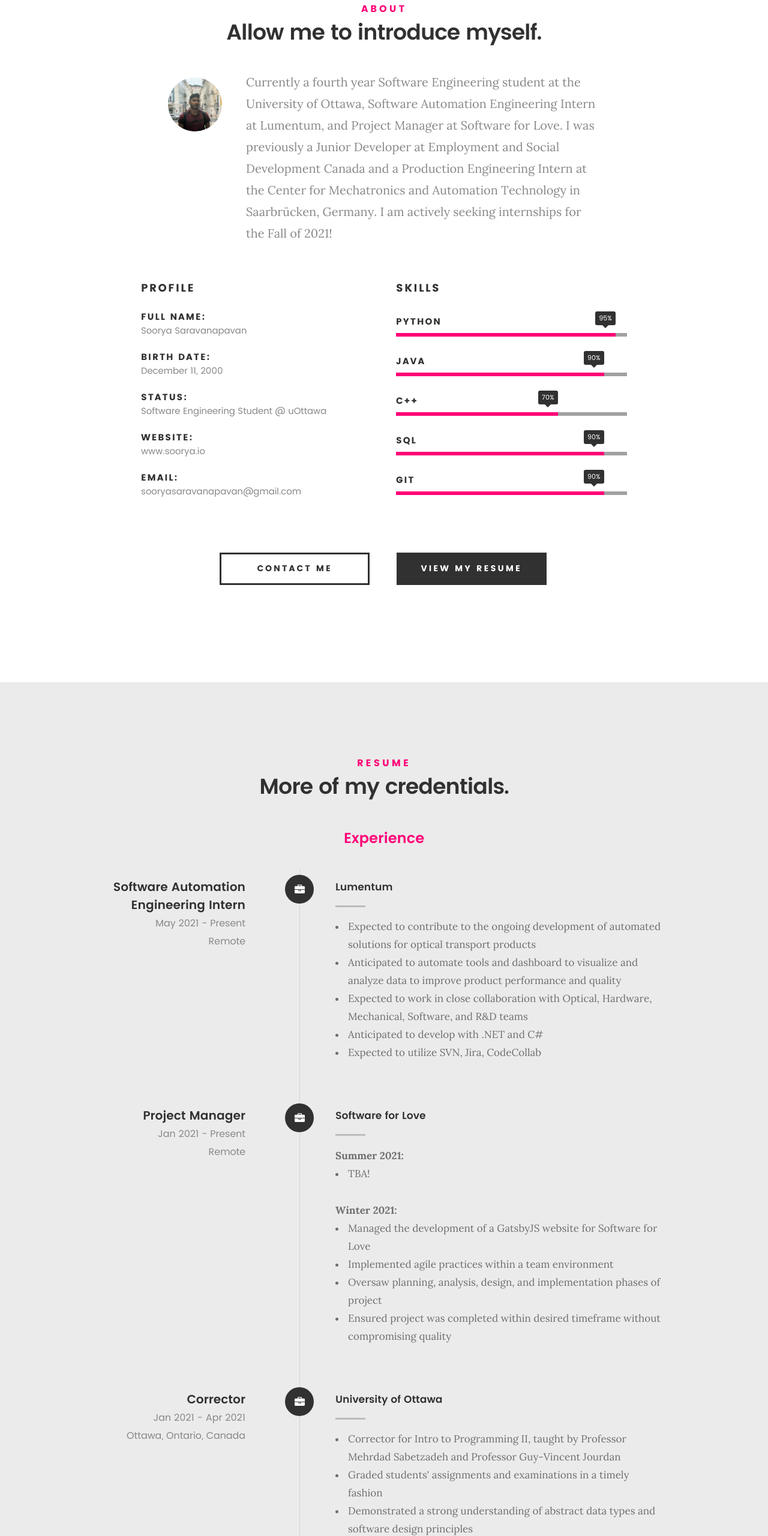
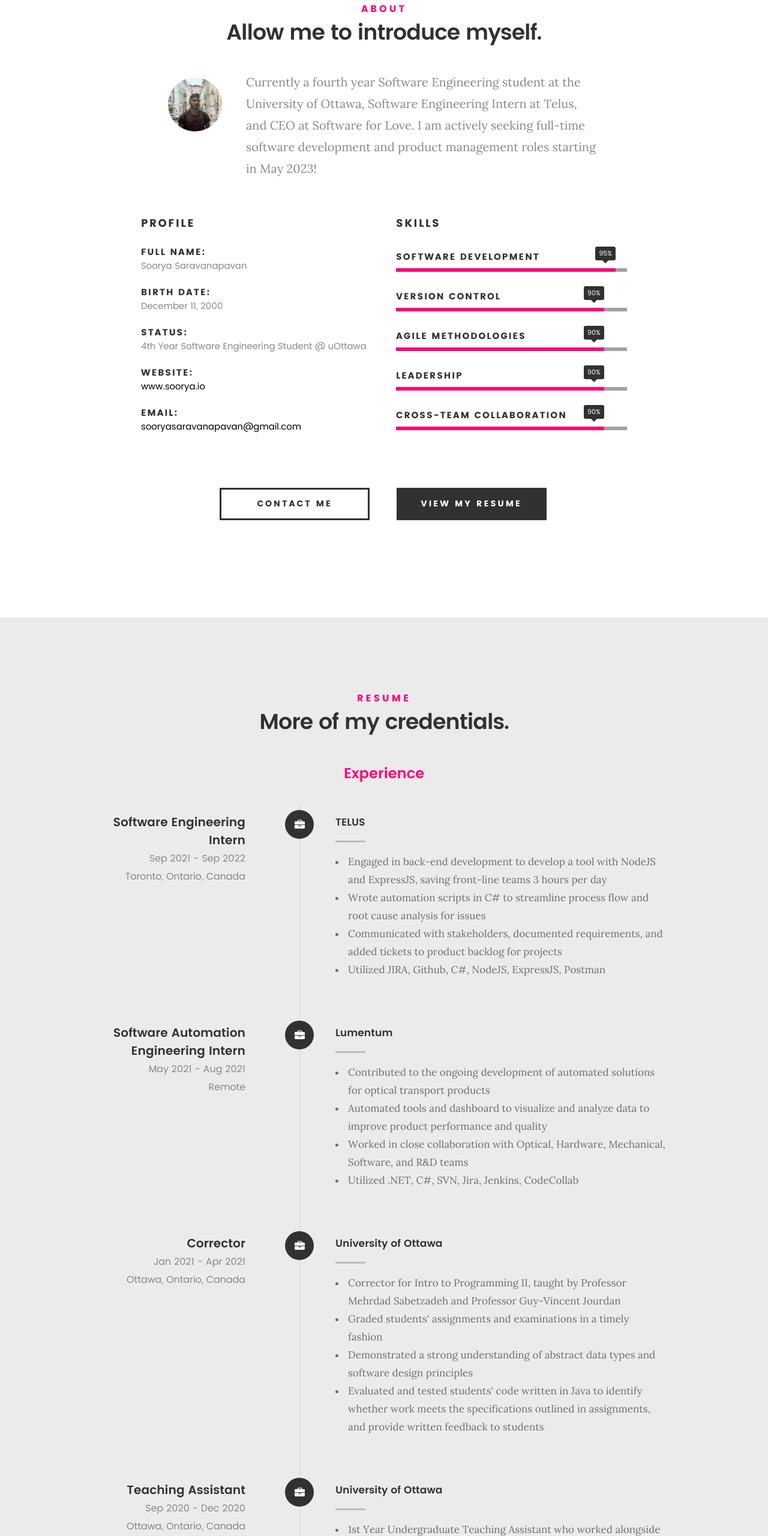
Before and after one commit to Suri111200/SoorSite, a plain HTML site: page index.html in a window 1280 px wide. Shown: the part 920-3480 px from the top of the page at 60% size. Drawn offline with Linux system fonts and the light colour scheme; a script that the page names is missing.

Commit message:
Bulk of updates complete

```diff
--- a/index.html
+++ b/index.html
@@ -111,10 +111,8 @@
    				<img src="images/me.jpg" alt="Me">
 
    				<p class="lead">Currently a fourth year Software Engineering student at the University of Ottawa, Software
-				   Automation Engineering Intern at Lumentum, and Project Manager at Software for Love.
-				   I was previously a Junior Developer at Employment and Social Development Canada and a Production Engineering Intern
-				   at the Center for Mechatronics and Automation Technology in Saarbrücken, Germany.
-				   I am actively seeking internships for the Fall of 2021!</p>
+				   Engineering Intern at Telus, and CEO at Software for Love.
+				   I am actively seeking full-time software development and product management roles starting in May 2023!</p>
    			</div>
 
    		</div>
@@ -137,15 +135,15 @@
    				</li>
    				<li>
    					<strong>Status:</strong>
-   					<span>Software Engineering Student @ uOttawa</span>
+   					<span>4th Year Software Engineering Student @ uOttawa</span>
    				</li>
    				<li>
    					<strong>Website:</strong>
-   					<span>www.soorya.io</span>
+   					<span><a>www.soorya.io</a></span>
    				</li>
    				<li>
    					<strong>Email:</strong>
-   					<span>sooryasaravanapavan@gmail.com</span>
+   					<span><a>sooryasaravanapavan@gmail.com</a></span>
    				</li>
 
    			</ul> <!-- /info-list -->
@@ -159,24 +157,24 @@
 				<ul class="skill-bars">
 				   <li>
 				   	<div class="progress percent95"><span>95%</span></div>
-				   	<strong>Python</strong>
+				   	<strong>Software Development</strong>
 				   </li>
 				   <li>
 				   	<div class="progress percent90"><span>90%</span></div>
-				   	<strong>Java</strong>
-				   </li>
-				   <li>
-				   	<div class="progress percent70"><span>70%</span></div>
-				   	<strong>C++</strong>
+				   	<strong>Version Control</strong>
 				   </li>
 				   <li>
 				   	<div class="progress percent90"><span>90%</span></div>
-				   	<strong>SQL</strong>
+				   	<strong>Agile Methodologies</strong>
+				   </li>
+				   <li>
+				   	<div class="progress percent90"><span>90%</span></div>
+				   	<strong>Leadership</strong>
 				   </li>
 				   <li>
 
 				   	<div class="progress percent90"><span>90%</span></div>
-				   	<strong>Git</strong>
+				   	<strong>Cross-Team Collaboration</strong>
 				   </li>
 
 				</ul> <!-- /skill-bars -->
@@ -227,21 +225,19 @@
 					</div>
 
 					<div class="timeline-header">
-						<h3>Software Automation Engineering Intern</h3>
-						<p>May 2021 - Present<br/>Remote</p>
+						<h3>Software Engineering Intern</h3>
+						<p>Sep 2021 - Sep 2022<br/>Toronto, Ontario, Canada</p>
 					</div>
 
 					<div class="timeline-content">
-						<h4>Lumentum</h4>
+						<h4>TELUS</h4>
 						<ul>
-							<li>Expected to contribute to the ongoing development of automated solutions for optical transport products</li>
-							<li>Anticipated to automate tools and dashboard to visualize and analyze data to improve product performance and quality</li>
-							<li>Expected to work in close collaboration with Optical, Hardware, Mechanical, Software, and R&D teams</li>
-							<li>Anticipated to develop with .NET and C#</li>
-							<li>Expected to utilize SVN, Jira, CodeCollab</li>
-					 </ul>
+							<li>Engaged in back-end development to develop a tool with NodeJS and ExpressJS, saving front-line teams 3 hours per day</li>
+							<li>Wrote automation scripts in C# to streamline process flow and root cause analysis for issues</li>
+							<li>Communicated with stakeholders, documented requirements, and added tickets to product backlog for projects</li>
+							<li>Utilized JIRA, Github, C#, NodeJS, ExpressJS, Postman</li>
+						</ul>
 					</div>
-
 				</div>
 				</br>
 
@@ -252,25 +248,20 @@
 					</div>
 
 					<div class="timeline-header">
-						<h3>Project Manager</h3>
-						<p>Jan 2021 - Present<br/>Remote</p>
+						<h3>Software Automation Engineering Intern</h3>
+						<p>May 2021 - Aug 2021<br/>Remote</p>
 					</div>
 
 					<div class="timeline-content">
-						<h4>Software for Love</h4>
-						<b>Summer 2021:</b>
+						<h4>Lumentum</h4>
 						<ul>
-							<li>TBA!</li>
-						</ul>
+							<li>Contributed to the ongoing development of automated solutions for optical transport products</li>
+							<li>Automated tools and dashboard to visualize and analyze data to improve product performance and quality</li>
+							<li>Worked in close collaboration with Optical, Hardware, Mechanical, Software, and R&D teams</li>
+							<li>Utilized .NET, C#, SVN, Jira, Jenkins, CodeCollab</li>
+					 </ul>
+					</div>
 
-						<b>Winter 2021:</b>
-						<ul>
-							<li>Managed the development of a GatsbyJS website for Software for Love</li>
-							<li>Implemented agile practices within a team environment</li>
-							<li>Oversaw planning, analysis, design, and implementation phases of project</li>
-							<li>Ensured project was completed within desired timeframe without compromising quality</li>
-						</ul>
-					</div>
 				</div>
 				</br>
 
@@ -291,6 +282,7 @@
 							<li>Corrector for Intro to Programming II, taught by Professor Mehrdad Sabetzadeh and Professor Guy-Vincent Jourdan</li>
 						 	<li>Graded students' assignments and examinations in a timely fashion</li>
 						 	<li>Demonstrated a strong understanding of abstract data types and software design principles</li>
+							<li>Evaluated and tested students' code written in Java to identify whether work meets the specifications outlined in assignments, and provide written feedback to students</li>
 					 </ul>
 					</div>
 
@@ -363,7 +355,7 @@
 	   					<ul>
 	   						<li>Extensively utilized Python packages such as OpenCV, Paho-MQTT, and NumPy</li>
 	   						<li>Contributed to development of a human assistance system for smart production lines to decrease human error and increase efficiency</li>
-	   						<li>Wrote Python scripts using OpenCV to find and locate desired items on the production line in real-time</li>
+	   						<li>Wrote Python scripts using OpenCV, NumPy, and Pandas to find and identify desired items on a production line to workers using cameras in real-time using ArUco markers</li>
 	   						<li>Worked with MQTT and TCP protocols to establish two-way communication with other smart devices within the production line</li>
 	   						<li>Wrote Javascript functions and utilized new technologies such as Node-RED to connect and coordinate various devices within the system (IoT)</li>
 						</ul>
@@ -402,6 +394,44 @@
 
    	</div> <!-- /resume-timeline -->
 
+	   <div class="row resume-timeline">
+
+		<div class="col-twelve resume-header">
+
+			<h2>Entrepreneurship</h2>
+
+		</div> <!-- /resume-header -->
+
+		<div class="col-twelve">
+
+			<div class="timeline-wrap">
+
+				<div class="timeline-block">
+
+					<div class="timeline-ico">
+						<i class="fa fa-briefcase"></i>
+					</div>
+
+					<div class="timeline-header">
+						<h3>Chief Executive Officer</h3>
+						<p>Dec 2021 - Present<br/>Brampton, Ontario, Canada</p>
+					</div>
+
+					<div class="timeline-content">
+						<h4>Software For Love</h4>
+						<ul>
+						 <li>Developed a non-profit organization with a team of 60+ developers, designers, and project managers with the end goal of breaking the barrier for software solutions in the non-profit sector</li>
+						<li>Directed 10+ software projects over the course of 2 years to help clients in the non-profit sector with challenges that they are facing</li>
+						<li>Donated $6000 to local charities in the past year and partnered with Snyk, Google, and TechSoup for infrastructure support</li>
+						</ul>
+					</div>
+
+			</div> <!-- /timeline-wrap -->
+
+		</div> <!-- /col-twelve -->
+
+	</div> <!-- /resume-timeline -->
+
    	<div class="row resume-timeline">
 
    		<div class="col-twelve resume-header">
@@ -429,33 +459,15 @@
 	   					<h4>University of Ottawa</h4>
 	   					<p>Relevant Courses:</p>
 	   					<ul>
-	   						<li>Intro to Artificial Intelligence</li>
-	   						<li>Operating Systems</li>
-	   						<li>Software Quality Assurance</li>
+							<li>Software Design and Architecture</li>
+							<li>Software Requirements Analysis</li>
+							<li>Software Quality Assurance</li>
+							<li>Intro to Artificial Intelligence</li>
 	   						<li>Design and Analysis of Algorithms</li>
 	   						<li>Programming Concepts with C++</li>
+							<li>Operating Systems</li>
 	   					</ul>
 	   				</div>
-
-	   			</div> <!-- /timeline-block -->
-
-	   			<div class="timeline-block">
-
-	   				<div class="timeline-ico">
-	   					<i class="fa fa-briefcase"></i>
-	   				</div>
-
-	   				<div class="timeline-header">
-	   					<h3>IB Diploma + Ontario Secondary School Diploma</h3>
-	   					<p>Sept 2014 - May 2018<br/>Brampton, Ontario, Canada</p>
-	   				</div>
-
-	   				<div class="timeline-content">
-	   					<h4>Turner Fenton Secondary School</h4>
-	   					<ul><li>Graduated with honours and an average of 94.3%.</li></ul>
-	   				</div>
-
-	   			</div> <!-- /timeline-block -->
 
    			</div> <!-- /timeline-wrap -->
 
```
Also changed, not shown: 2 other files.
